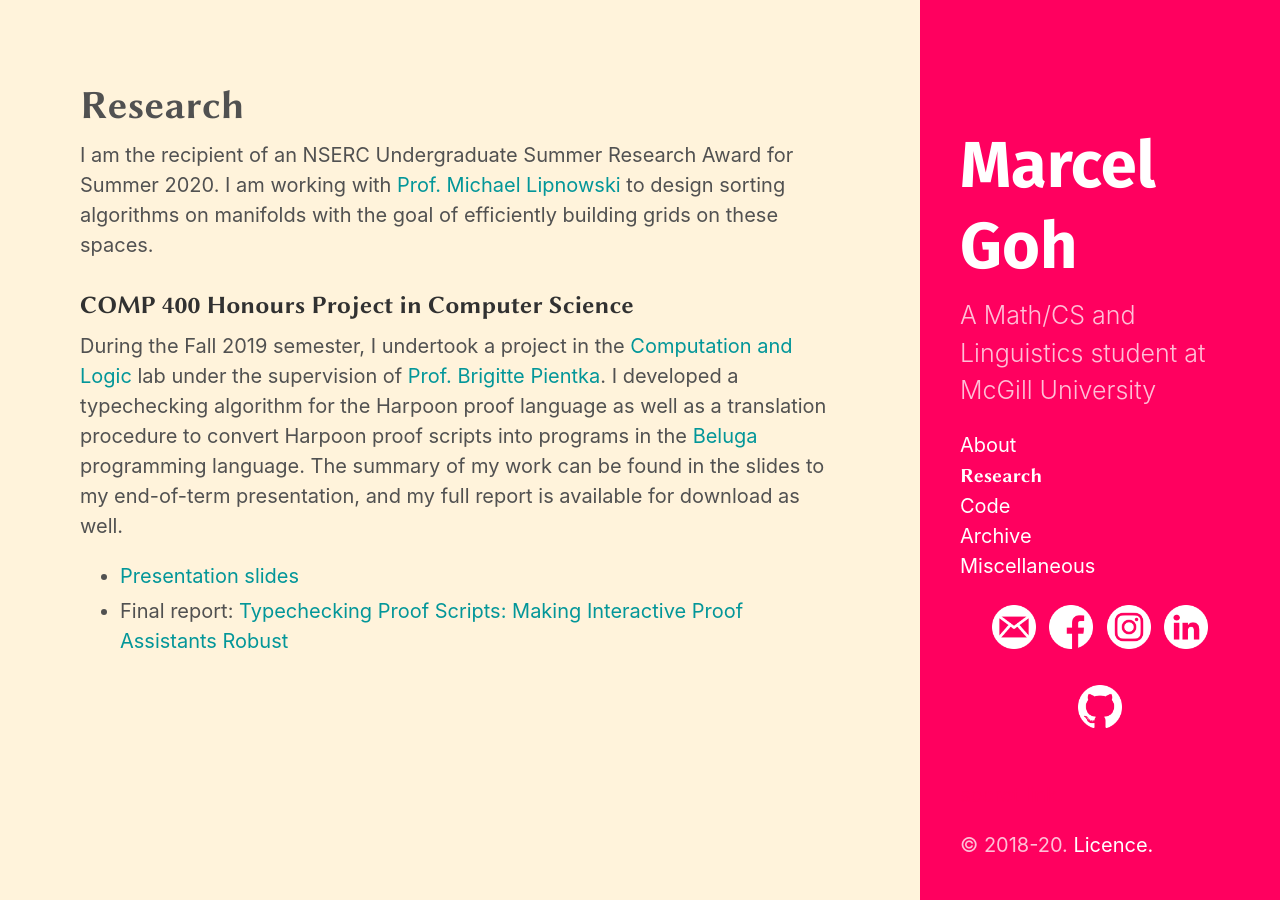
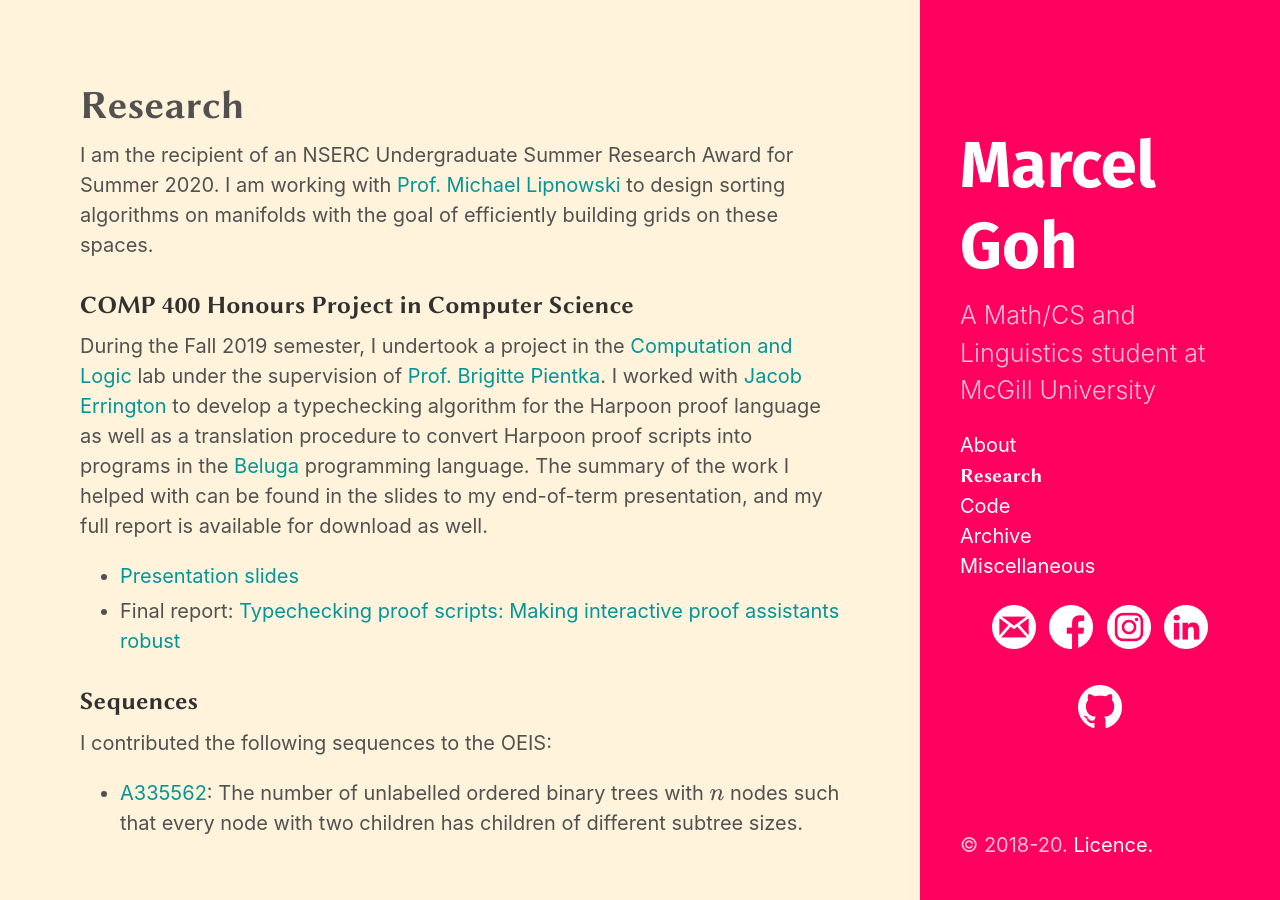
Before and after one commit to marcelgoh/marcelgoh.github.io, a Jekyll site: the page built from research/index.md, in a window 1280 px wide. Built offline with Jekyll 4.4.1, drawn with Linux system fonts in a browser that asks for light colours; some web fonts are replaced; formulas are drawn with MathJax 3; a script that is not in the unit is left out.

Commit message:
Mtac and small stuff

```diff
--- a/research/index.md
+++ b/research/index.md
@@ -1,13 +1,20 @@
 ---
 layout: page
 title: Research
+mathjax: true
 ---
 
 I am the recipient of an NSERC Undergraduate Summer Research Award for Summer 2020. I am working with [Prof. Michael Lipnowski](https://sites.google.com/site/michaellipnowski/) to design sorting algorithms on manifolds with the goal of efficiently building grids on these spaces.
 
 ### COMP 400 Honours Project in Computer Science
 
-During the Fall 2019 semester, I undertook a project in the [Computation and Logic](http://complogic.cs.mcgill.ca) lab under the supervision of [Prof. Brigitte Pientka](https://www.cs.mcgill.ca/~bpientka/about.html). I developed a typechecking algorithm for the Harpoon proof language as well as a translation procedure to convert Harpoon proof scripts into programs in the [Beluga](http://complogic.cs.mcgill.ca/beluga/) programming language. The summary of my work can be found in the slides to my end-of-term presentation, and my full report is available for download as well.
+During the Fall 2019 semester, I undertook a project in the [Computation and Logic](http://complogic.cs.mcgill.ca) lab under the supervision of [Prof. Brigitte Pientka](https://www.cs.mcgill.ca/~bpientka/about.html). I worked with [Jacob Errington](https://jerrington.me) to develop a typechecking algorithm for the Harpoon proof language as well as a translation procedure to convert Harpoon proof scripts into programs in the [Beluga](http://complogic.cs.mcgill.ca/beluga/) programming language. The summary of the work I helped with can be found in the slides to my end-of-term presentation, and my full report is available for download as well.
 
 + [Presentation slides]({{ site.baseurl }}/research/comp-400-slides.pdf)
-+ Final report: [Typechecking Proof Scripts: Making Interactive Proof Assistants Robust]({{ site.baseurl }}/research/typechecking-proof-scripts.pdf)
++ Final report: [Typechecking proof scripts: Making interactive proof assistants robust]({{ site.baseurl }}/research/typechecking-proof-scripts.pdf)
+
+### Sequences
+
+I contributed the following sequences to the OEIS:
+
++ [A335562](https://oeis.org/A335562): The number of unlabelled ordered binary trees with $n$ nodes such that every node with two children has children of different subtree sizes.
```
Also changed, not shown: 1 other file.
